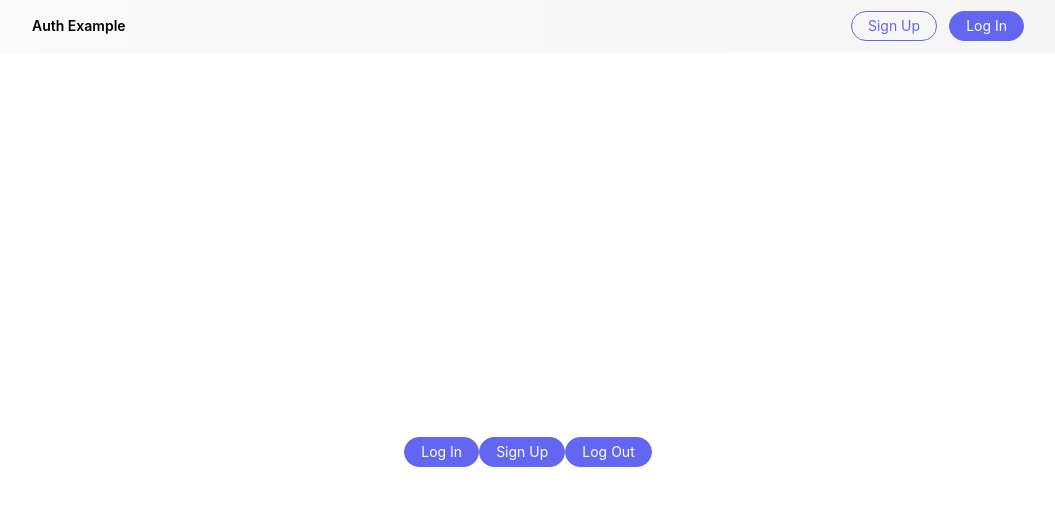
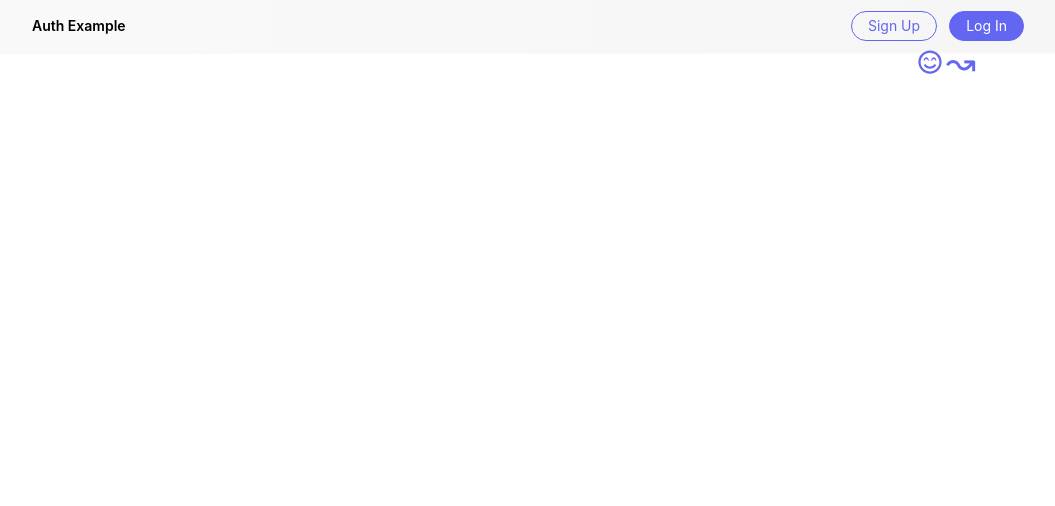
Before and after one commit to nickderaj/Nextjs-TS-Template, a Next.js app: page / in a window 1280 px wide. Shown: the top 506 px of the page, without its empty margins (112-1167 px from the left). Built offline with nearby package versions, Linux system fonts and the light colour scheme; no server answers.

Commit message:
feat: added protected dashboard page

```diff
--- a/components/modals/AuthModal.tsx
+++ b/components/modals/AuthModal.tsx
@@ -1,5 +1,4 @@
 import { setAuthError } from '@/redux/slices/authSlice';
-import { setAuthModalOpen } from '@/redux/slices/modalSlice';
 import useAuth from 'hooks/useAuth';
 import { FormEvent, useState } from 'react';
 import { useDispatch, useSelector } from 'react-redux';
@@ -9,7 +8,6 @@ import LogoutModalBody from '../elements/modals/LogoutModalBody';
 
 export default function AuthModal() {
   const { signup, login, logout } = useAuth();
-  const { authError } = useSelector((state: RootState) => state.auth);
   const { authModalOpen, authModalState } = useSelector((state: RootState) => state.modal);
 
   const [isSubmitting, setIsSubmitting] = useState<boolean>(false);
@@ -26,18 +24,17 @@ export default function AuthModal() {
 
     switch (authModalState) {
       case 'login':
-        login(email, password);
+        await login(email, password);
         break;
       case 'logout':
-        logout();
+        await logout();
         break;
       case 'signup':
-        signup(email, password);
+        await signup(email, password);
         break;
     }
 
     setIsSubmitting(false);
-    if (!authError) dispatch(setAuthModalOpen(false));
   };
 
   return (
--- /dev/null
+++ b/pages/dashboard.tsx
@@ -0,0 +1,25 @@
+import PrimaryLayout from '@/components/layouts/PrimaryLayout';
+import { RootState } from '@/redux/store';
+import { PageWithLayout } from '@/types/page';
+import { useRouter } from 'next/router';
+import { useEffect } from 'react';
+import { useSelector } from 'react-redux';
+
+export default function Dashboard(_: PageWithLayout) {
+  const { user, authLoading } = useSelector((state: RootState) => state.auth);
+  const router = useRouter();
+
+  useEffect(() => {
+    if (!authLoading && !user) router.push('/');
+  }, [authLoading, router, user]);
+
+  return (
+    <section className="flex justify-center items-center flex-grow">
+      {!authLoading && user && <div>This is a protected page</div>}
+    </section>
+  );
+}
+
+Dashboard.getLayout = (page: React.ReactNode) => {
+  return <PrimaryLayout title="Dashboard">{page}</PrimaryLayout>;
+};
--- a/pages/index.tsx
+++ b/pages/index.tsx
@@ -1,22 +1,20 @@
-import Button from '@/components/elements/buttons/Button';
 import PrimaryLayout from '@/components/layouts/PrimaryLayout';
-import SampleModal from '@/components/modals/AuthModal';
-import { setLoginModalOpen, setLogoutModalOpen, setSignupModalOpen } from '@/redux/slices/modalSlice';
+import { RootState } from '@/redux/store';
 import { PageWithLayout } from '@/types/page';
-import { useDispatch } from 'react-redux';
+import { FaRegSmileBeam } from 'react-icons/fa';
+import { useSelector } from 'react-redux';
 
 export default function Home(_: PageWithLayout) {
-  const dispatch = useDispatch();
-
+  const { authLoading } = useSelector((state: RootState) => state.auth);
   return (
-    <>
-      <section className="flex justify-center items-center h-screen w-screen">
-        <Button onClick={() => dispatch(setLoginModalOpen())} title="Log In" />
-        <Button onClick={() => dispatch(setSignupModalOpen())} title="Sign Up" />
-        <Button onClick={() => dispatch(setLogoutModalOpen())} title="Log Out" />
-      </section>
-      <SampleModal />
-    </>
+    <section className="flex justify-center items-center">
+      {!authLoading && (
+        <div className="flex justify-end items-center gap-1 w-full px-20 sm:px-48 text-indigo-500  animate-bounce">
+          <FaRegSmileBeam className="text-2xl" />
+          <span className="text-4xl">&#8605;</span>
+        </div>
+      )}
+    </section>
   );
 }
 
```
